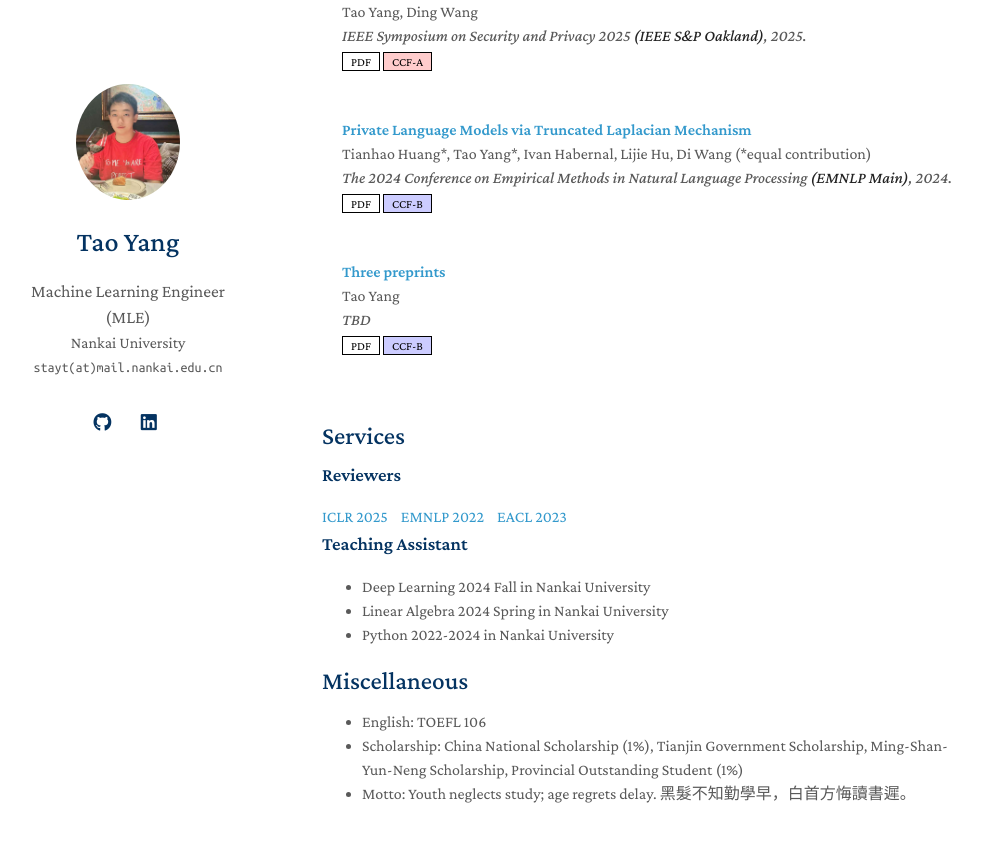
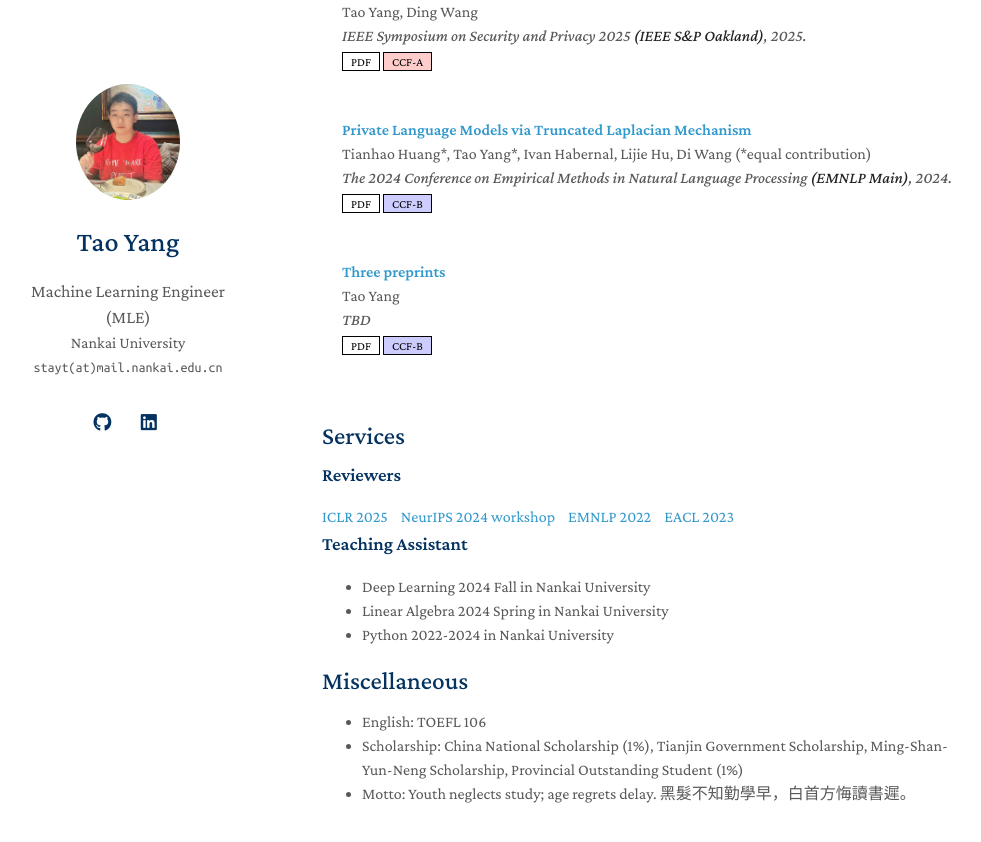
Before and after one commit to stayt1/stayt1.github.io, a Jekyll site: the page built from index.md, in a window 1280 px wide and 900 px high, scrolled down 1061 px. Shown: the top 842 px of the window, without its empty margins (148-1129 px from the left). Built offline with Jekyll 4.4.1, drawn with Linux system fonts in a browser that asks for light colours; a style sheet for code colours, icons or effects is not loaded; our own code applies the rules of GitHub Pages for plain Markdown files.

Commit message:
Update services.md

```diff
--- a/_includes/services.md
+++ b/_includes/services.md
@@ -4,6 +4,7 @@
 
 <ul style="margin:0 0 5px; list-style: none; padding: 0;">
   <li style="display: inline; margin-right: 10px;"><a href="https://iclr.cc/">ICLR 2025</a></li>
+  <li style="display: inline; margin-right: 10px;"><a href="https://safegenaiworkshop.github.io/">NeurIPS 2024 workshop</a></li>
   <li style="display: inline; margin-right: 10px;"><a href="https://2022.emnlp.org/">EMNLP 2022</a></li>
   <li style="display: inline; margin-right: 10px;"><a href="https://2023.eacl.org/">EACL 2023</a></li>
 </ul>
```
